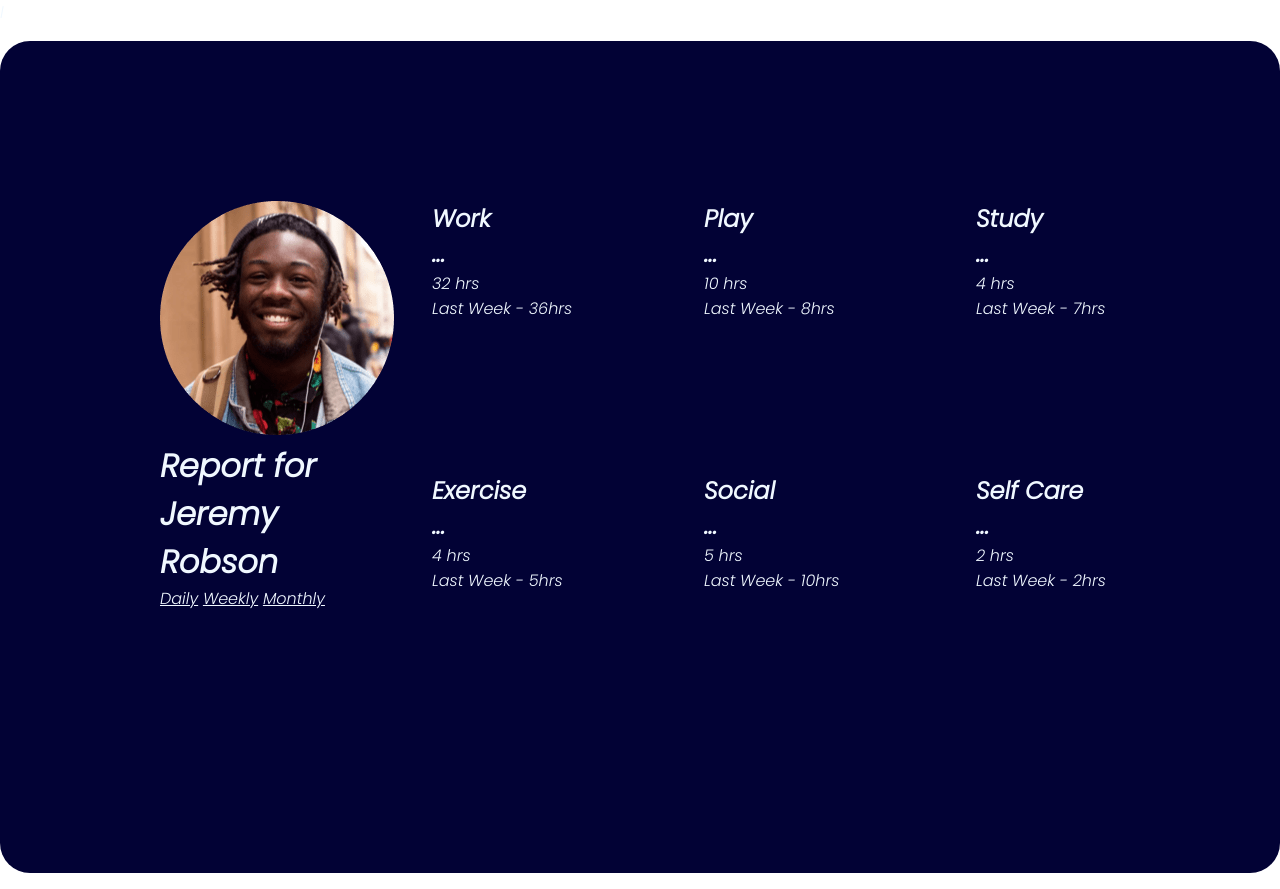
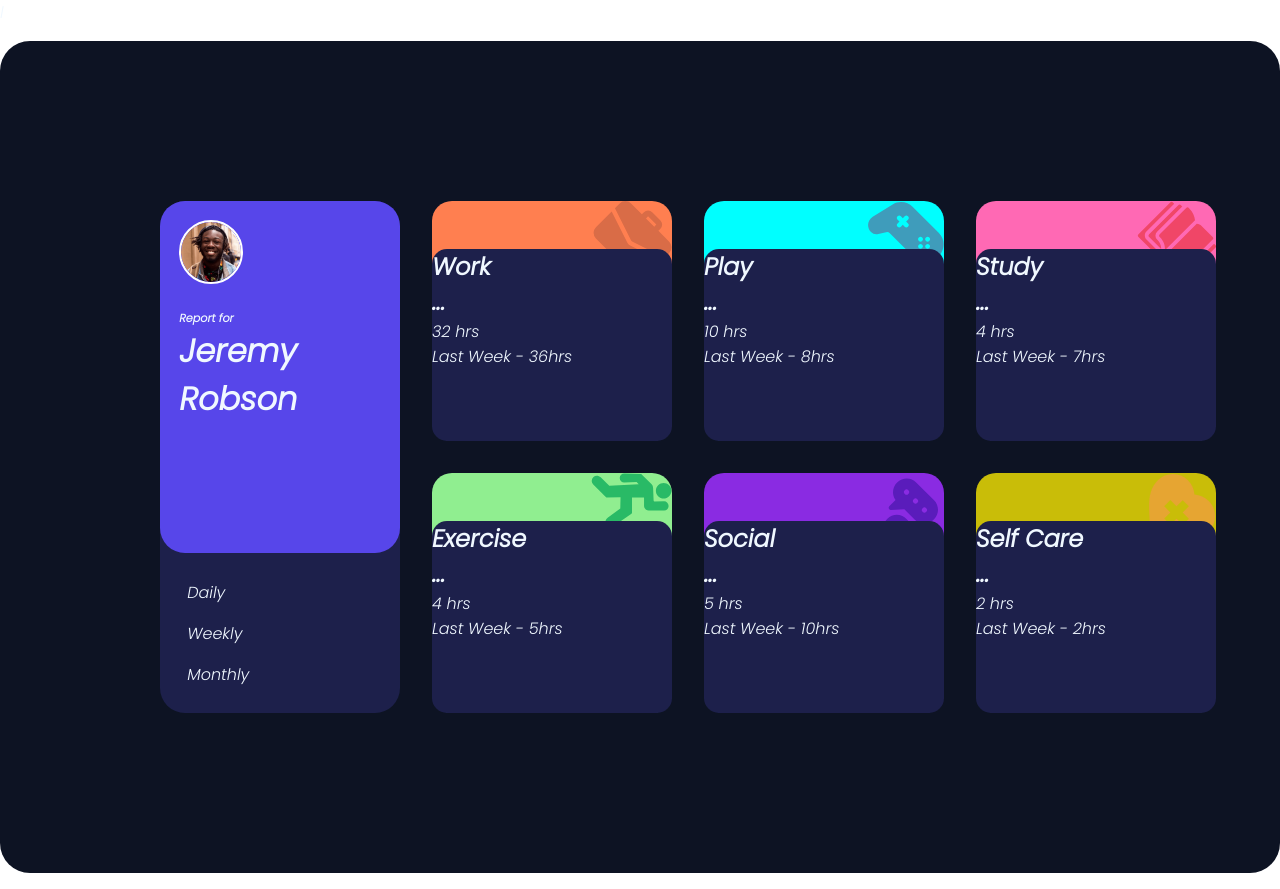
Before and after one commit to Ice-MMan/time-tracking, a plain HTML site: page index.html in a window 1280 px wide. Drawn offline with Linux system fonts and the light colour scheme.

Commit message:
third commit

```diff
--- a/index.html
+++ b/index.html
@@ -20,11 +20,11 @@
   </head>
   <body>
     <main class="container">
-      <div class="box name1">
+      <div class="name1">
         <div class="top1">
           <img src="./images/image-jeremy.png" alt="" />
 
-          <h1>Report for Jeremy Robson</h1>
+          <h1>Report for <br> <span> <i>Jeremy Robson</i></span> </h1>
           <div class="bottom1">
             <a href="">Daily</a>
             <a href="">Weekly</a>
--- a/style.css
+++ b/style.css
@@ -9,7 +9,7 @@
 }
 
 main.container {
-  background-color: rgb(2, 2, 53);
+  background-color: rgb(13, 19, 35);
   width: 80rem;
   height: 100%;
   margin: 1rem auto;
@@ -23,4 +23,101 @@ main.container {
 
 .name1 {
   grid-area: 1/1 / span 2 / span 1;
+  /* border: 2px solid red; */
+  background-color: rgb(29, 32, 75);
+  border-radius: 25px;
 }
+
+.top1 {
+  background-color: rgb(87, 70, 234);
+  height: 22rem;
+  border-radius: 25px;
+}
+
+.top1 img {
+  width: 4rem;
+  margin: 1.2rem;
+  border: 2px solid white;
+  border-radius: 50%;
+  cursor: pointer;
+}
+
+.top1 h1 {
+  font-size: 0.7rem;
+  padding-left: 1.2rem;
+}
+.top1 span {
+  font-size: 2rem;
+  /* margin-top: 3rem; */
+}
+
+.bottom1 {
+  display: flex;
+  flex-direction: column;
+  padding-top: 9.3rem;
+  padding-left: 1.2rem;
+}
+
+.bottom1 a {
+  text-decoration: none;
+  padding: 0.5rem;
+}
+.bottom1 a:hover {
+  color: rgb(87, 70, 234);
+}
+
+.name2 {
+  background-image: url(./images/icon-work.svg);
+  background-color: coral;
+  background-repeat: no-repeat;
+  background-position-x: right;
+}
+
+.name3 {
+  background-image: url(./images/icon-play.svg);
+  background-color: aqua;
+  background-position-x: right;
+  background-repeat: no-repeat;
+}
+
+.name4 {
+  background-image: url(./images/icon-study.svg);
+  background-color: hotpink;
+  background-position-x: right;
+  background-repeat: no-repeat;
+}
+
+.name5 {
+  background-image: url(./images/icon-exercise.svg);
+  background-color: lightgreen;
+  background-position-x: right;
+  background-repeat: no-repeat;
+}
+
+.name6 {
+  background-image: url(./images/icon-social.svg);
+  background-color: blueviolet;
+  background-position-x: right;
+  background-repeat: no-repeat;
+}
+
+.name7 {
+  background-image: url(./images/icon-self-care.svg);
+  background-color: rgba(255, 238, 2, 0.781);
+  background-position-x: right;
+  background-repeat: no-repeat;
+}
+.box {
+  border-radius: 20px;
+  position: relative;
+}
+
+.bottom {
+  position: absolute;
+  bottom: 0%;
+  width: 100%;
+  height: 12rem;
+  border-radius: 15px;
+  /* border: 2px solid red; */
+  background-color: rgb(29, 32, 75);
+}
```
